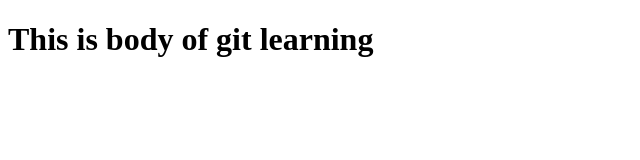
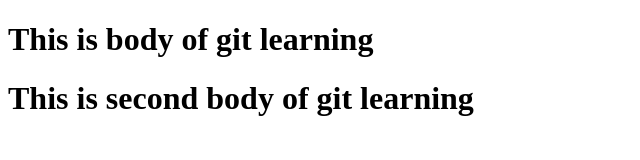
Before and after one commit to desaiaa/git-test, a plain HTML site: page index.html in a window 1280 px wide. Shown: the whole page, without its empty margins (0-640 px from the left). Drawn offline with Linux system fonts and the light colour scheme.

Commit message:
second commit

```diff
--- a/index.html
+++ b/index.html
@@ -2,6 +2,7 @@
 <html>
     <body>
         <h1> This is body of git learning</h1>
+        <h1> This is second body of git learning</h1>
     </body>
 
 </html>
```
